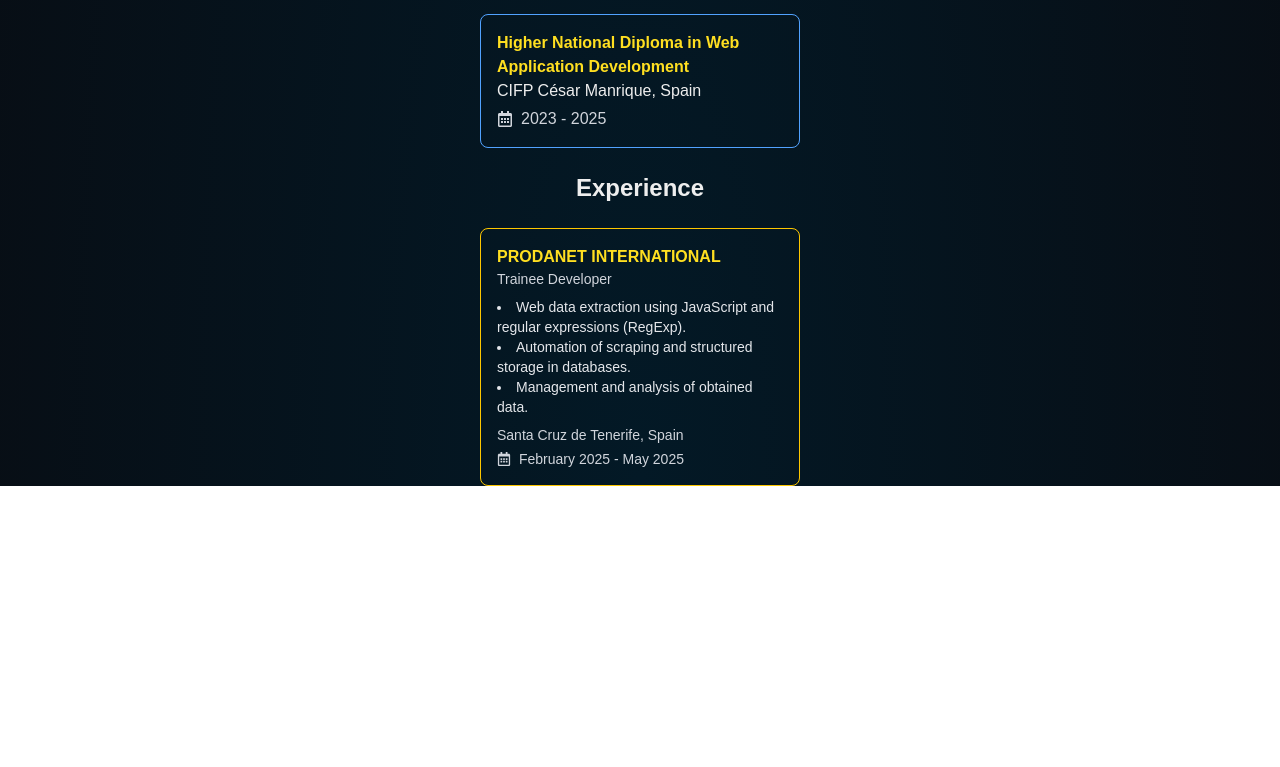
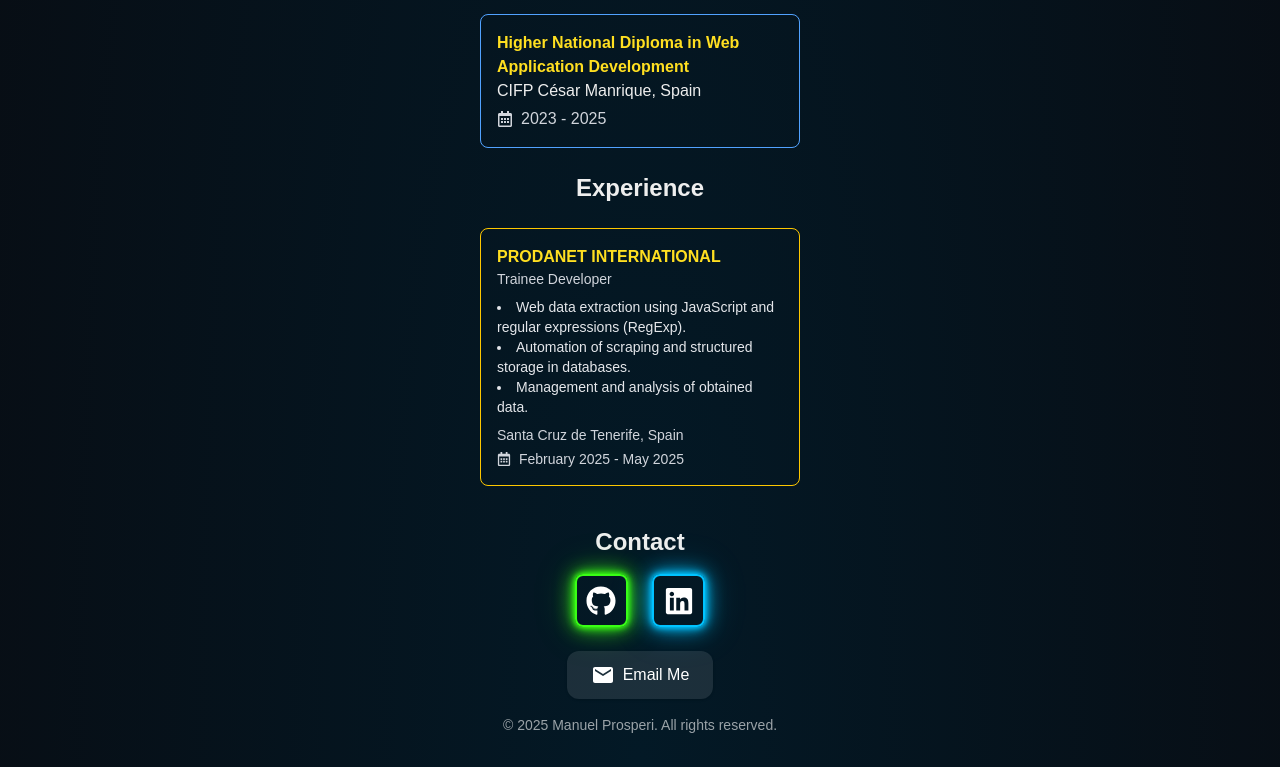
Before and after one commit to prospi-dev/portfolio, a React (Vite) app in the folder portfolio/: page / in a window 1280 px wide. Shown: the part 1796-2563 px from the top of the page. Before the commit the page ends 2282 px from the top, so only its background shows below. Built offline with nearby package versions, Linux system fonts and the light colour scheme.

Commit message:
base contact section added

```diff
--- /dev/null
+++ b/portfolio/src/components/contactme.jsx
@@ -0,0 +1,54 @@
+import React from 'react'
+import { motion } from "framer-motion";
+import { FaGithub, FaLinkedin, FaArrowRight } from "react-icons/fa";
+import { MdEmail } from "react-icons/md";
+const contactme = () => {
+    return (
+        <footer>
+            <motion.section
+                id='contact'
+                className="flex flex-col items-center justify-center px-4 py-8 text-center"
+                initial={{ opacity: 0, y: 40 }}
+                whileInView={{ opacity: 1, y: 0 }}
+                exit={{ opacity: 0, y: 40 }}
+                transition={{ duration: 0.7, ease: "easeOut" }}
+                viewport={{ once: false, amount: 0.3 }}
+            >
+                <h2 className="text-2xl font-semibold mb-4 pt-2">Contact</h2>
+                <div className="flex gap-6 justify-center mb-6">
+                    <a
+                        href="https://github.com/prospi-dev"
+                        target="_blank"
+                        rel="noopener noreferrer"
+                        className="neon-btn p-3transition hover:scale-110"
+                        aria-label="GitHub"
+                    >
+                        <FaGithub className="text-3xl text-white" />
+                    </a>
+                    <a
+                        href="https://www.linkedin.com/in/manuel-prosperi-664425274/"
+                        target="_blank"
+                        rel="noopener noreferrer"
+                        className="neon-btn2 p-3transition hover:scale-110"
+                        aria-label="LinkedIn"
+                    >
+                        <FaLinkedin className="text-3xl text-white" />
+                    </a>
+                </div>
+                <a
+                    href="mailto:tuemail@ejemplo.com"
+                    className="flex items-center gap-2 bg-white/10 hover:bg-white/20 text-white font-medium py-3 px-6 rounded-xl transition shadow justify-center"
+                >
+                    <MdEmail className="text-2xl" />
+                    Email Me
+                </a>
+                <p className="text-sm text-white/60 mt-4">
+                    &copy; 2025 Manuel Prosperi. All rights reserved.
+                </p>
+            </motion.section>
+        </footer>
+
+    )
+}
+
+export default contactme
--- a/portfolio/src/main.jsx
+++ b/portfolio/src/main.jsx
@@ -7,6 +7,7 @@ import Aboutme from './components/aboutme.jsx'
 import Divider from './components/divider.jsx'
 import { Education, Experience } from './components/education-experience.jsx'
 import Skills from './components/skills.jsx'
+import Contact from './components/contactme.jsx'
 const App = () => {
 
   return (
@@ -19,6 +20,7 @@ const App = () => {
       <Divider />
       <Education />
       <Experience />
+      <Contact />
     </>
   )
 };
```
